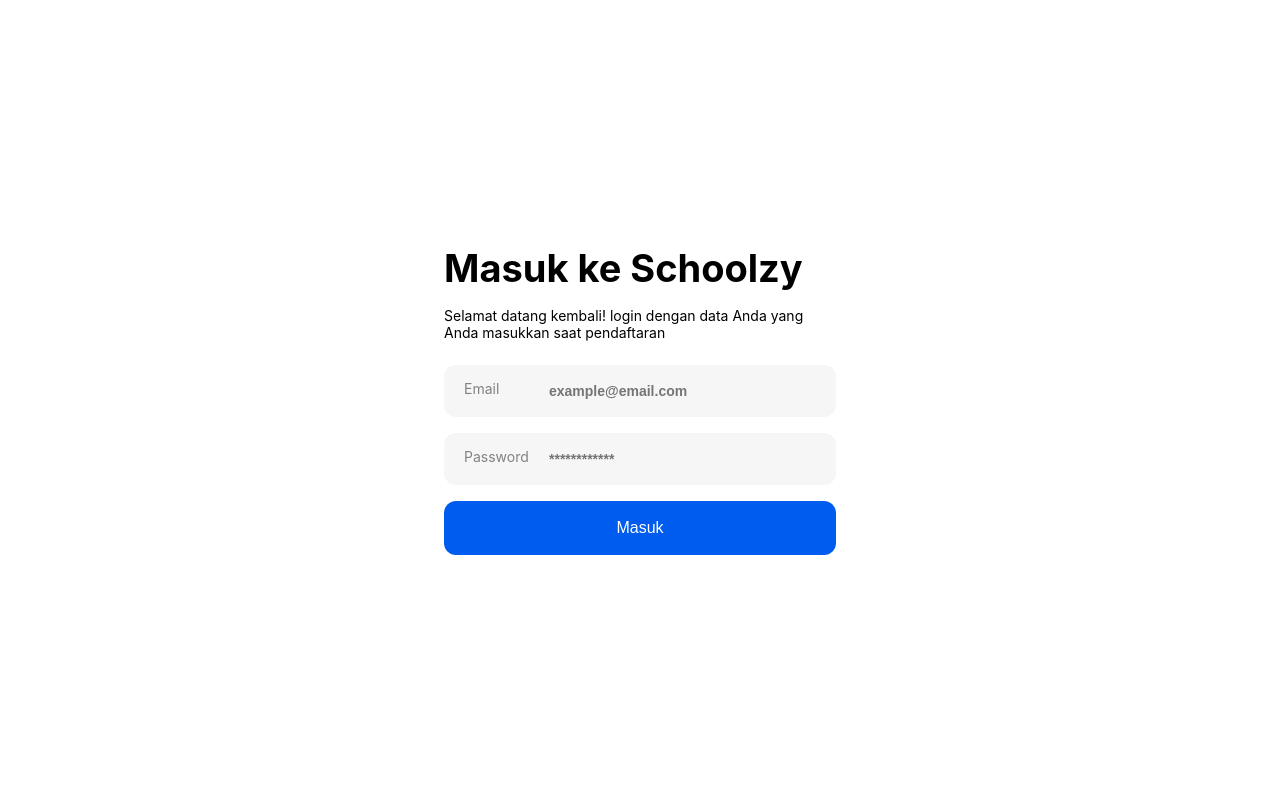
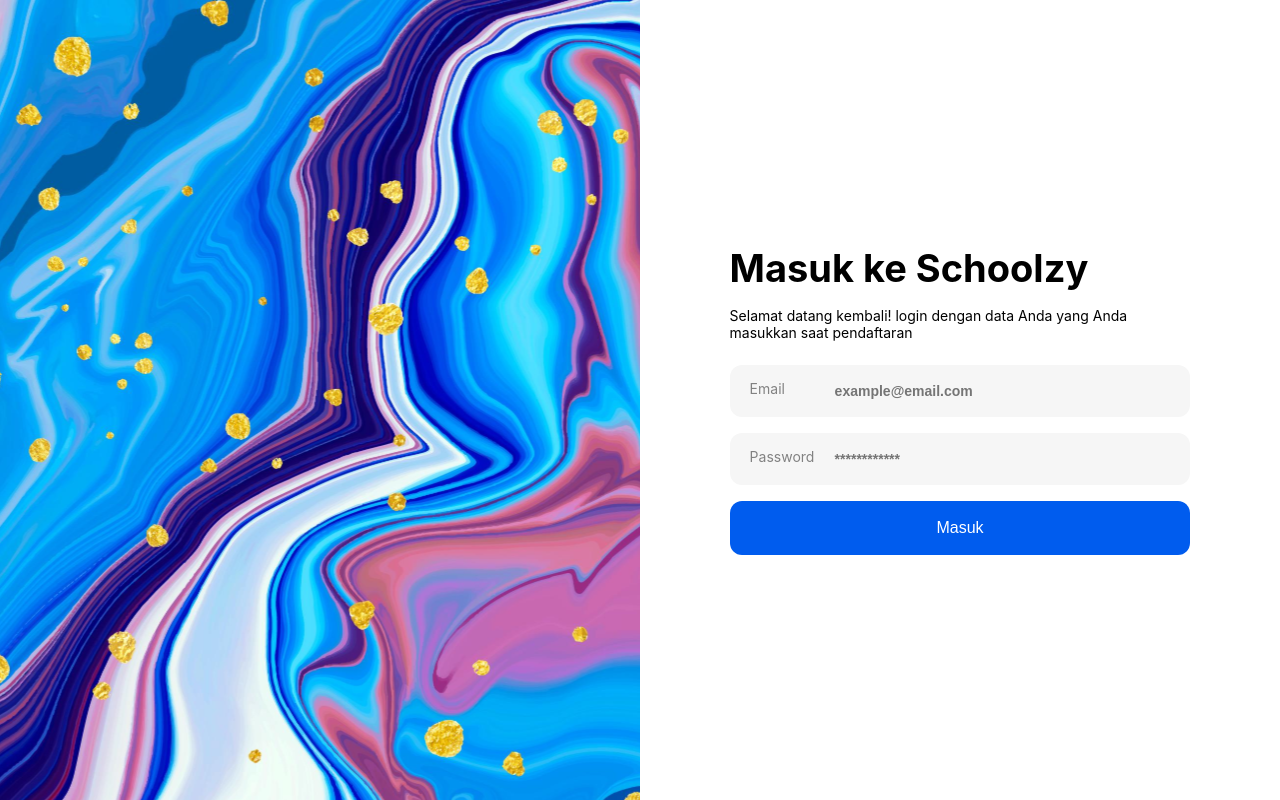
Before and after one commit to Fajar3108/schoolzy, a React (Create React App) app: page / in a window 1280 px wide. Built offline with nearby package versions, Linux system fonts and the light colour scheme.

Commit message:
Edit: Login Page UI

```diff
--- a/src/scripts/pages/Login.js
+++ b/src/scripts/pages/Login.js
@@ -4,6 +4,8 @@
 const Login = () => {
     return (
         <div className="login">
+            <div className="container">
+                <div className="login-left"></div>
                 <div className="login-right">
                     <h1 className="login-title">Masuk ke Schoolzy</h1>
                     <p>Selamat datang kembali! login dengan data Anda yang Anda masukkan saat pendaftaran</p>
@@ -14,6 +16,7 @@
                     </div>
                 </div>
             </div>
+        </div>
     );
 };
 
--- a/src/styles/pages/Login.css
+++ b/src/styles/pages/Login.css
@@ -1,16 +1,42 @@
 .login {
+  height: 100vh;
+  width: 100%;
   display: flex;
   align-items: center;
   justify-content: center;
-  min-height: 100vh;
+  background-color: #f6f6f6f6;
+}
+
+.login .container {
+  height: 100%;
+  width: 100%;
+  max-width: 1440px;
+  max-height: 768px;
+  display: flex;
+  align-items: center;
+  justify-content: center;
+  background-color: #fff;
+  border-radius: 100px;
+  overflow: hidden;
 }
 
 .login-form {
   margin-top: 24px;
 }
 
+.login-left {
+  background-image: url("../../assets/auth/bg.svg");
+  background-position: center;
+  background-size: cover;
+  background-repeat: no-repeat;
+  height: 100%;
+  width: 50%;
+  border-radius: 100px;
+}
+
 .login-right {
-  max-width: 392px;
+  width: 50%;
+  padding: 0 7vw;
 }
 
 .login-title {
@@ -22,11 +48,31 @@
   margin-bottom: 16px;
 }
 
-@media (max-width: 480px) {
+@media (max-width: 768px) {
   .login-title {
     font-size: 28px;
   }
+  .login-left {
+    display: none;
+  }
   .login-right {
-    padding: 20px;
+    width: 100%;
   }
 }
+
+@media (max-width: 1440px) {
+  .login .container {
+    max-height: 100vh;
+    max-width: 100%;
+    border-radius: 0;
+  }
+  .login-left {
+    border-radius: 0;
+  }
+}
+
+@media (min-width: 2880px) {
+  .login-right {
+    padding: 180px;
+  }
+}
```
Lines whose indentation alone changed are shown as unchanged.
